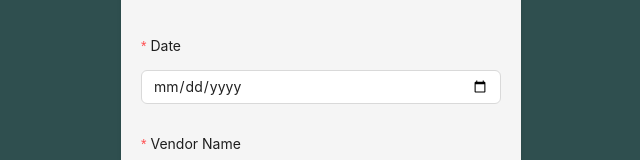
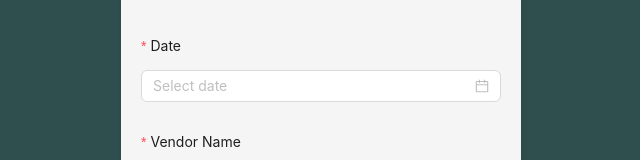
Before and after one commit to urwah1248/React-Node-Developer-Exercise, a React (Create React App) app in the folder frontend/: page / in a window 1280 px wide. Shown: the part 132-292 px from the top of the page, without its empty margins (319-959 px from the left). Built offline with nearby package versions, Linux system fonts and the light colour scheme; the HTML template or start-up script is replaced by a standard one.

Commit message:
Added DatePicker, PropTypes

```diff
--- a/frontend/src/components/Form.js
+++ b/frontend/src/components/Form.js
@@ -2,18 +2,19 @@ import React, { useState } from 'react';
 import './Form.css';
 import { Link } from 'react-router-dom';
 import LoadingIcons from 'react-loading-icons'
-import { Button, Input, Form as AntDForm } from 'antd';
+import { Button, Input, DatePicker, Form as AntDForm } from 'antd';
 import { onFinish, onFinishFailed } from './notifications';
 import UploadFile from './UploadFile';
 
 const Form = () => {
   const [loading, setLoading] = useState(false);
   const [csv, setCSV] = useState(null)
+  const [date, setDate] = useState('')
 
   const handleSubmit = async (values) => {
     setLoading(true);
 
-    const { date, vendor } = values;
+    const { vendor } = values;
 
     const formData = new FormData();
     formData.append('csv', csv);
@@ -83,7 +84,7 @@ const Form = () => {
         name="date"
         rules={[{ required: true, message: 'Please enter a date' }]}
       >
-        <Input type="date" />
+        <DatePicker style={{width:"100%"}} onChange={(date) => setDate(date)}/>
       </AntDForm.Item>
 
       <AntDForm.Item
--- a/frontend/src/components/UploadFile.js
+++ b/frontend/src/components/UploadFile.js
@@ -39,7 +39,7 @@ const UploadFile = ({ csv, setCSV }) => {
 };
 
 UploadFile.propTypes = {
-  csv: PropTypes.array.isRequired,
+  csv: PropTypes.object,
   setCSV: PropTypes.func.isRequired
 }
 
--- a/frontend/src/pages/OrdersTable.js
+++ b/frontend/src/pages/OrdersTable.js
@@ -10,7 +10,7 @@ const OrdersTable = () => {
     const [loading, setLoading] = useState(true)
     useEffect(() => {
         setLoading(true)
-        fetch('http://localhost:3001/api/orders')
+        fetch('/api/orders')
         .then(res => res.json())
         .then(items=> {setOrders(items); setLoading(false)})
     },[])
```
Also changed, not shown: 8 other files (tests, documents, lock files or other folders).
